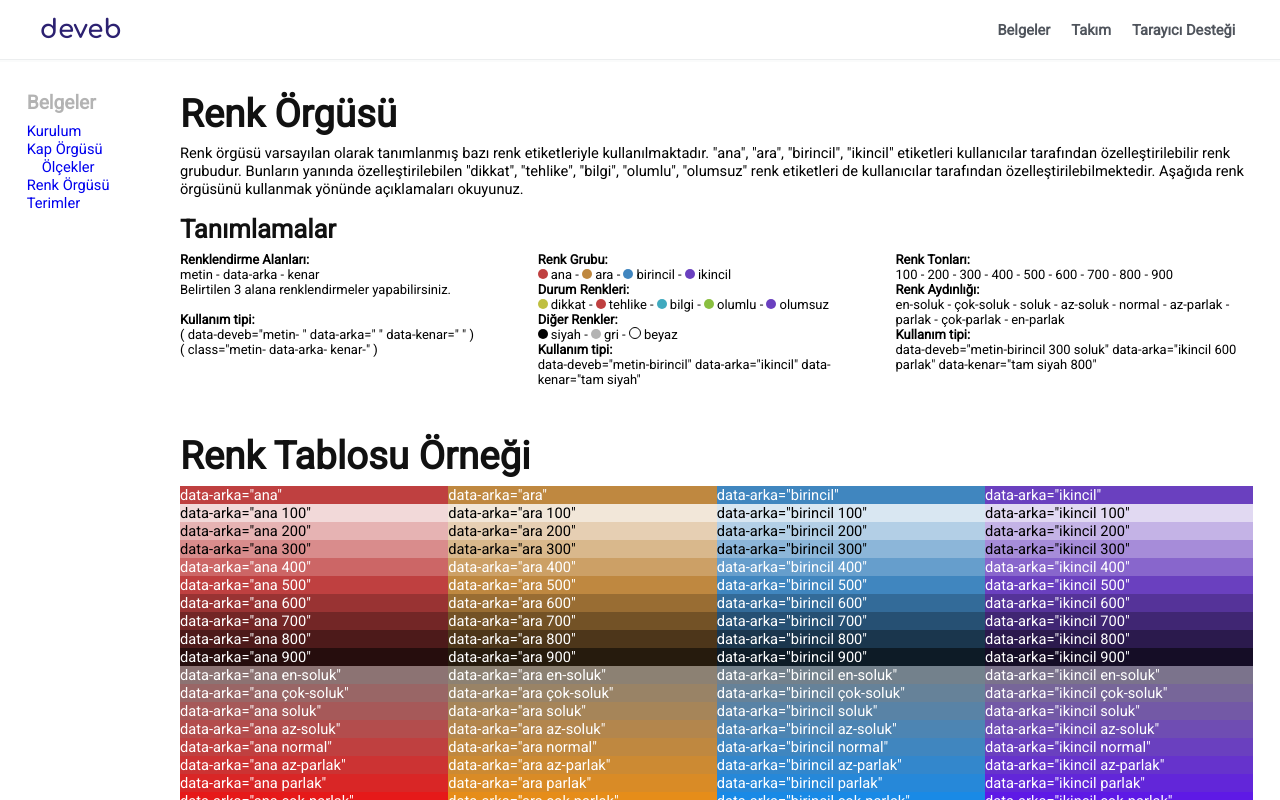
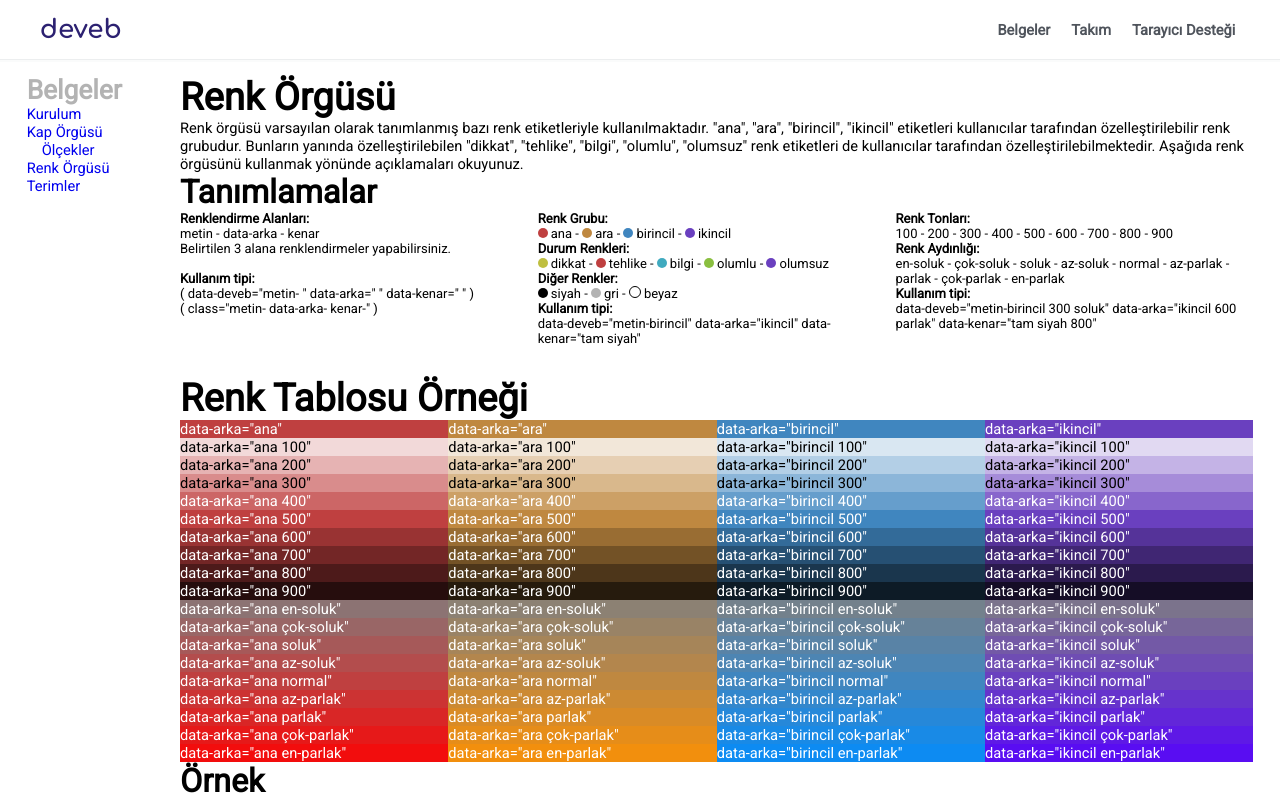
Before and after one commit to data-deveb/data-deveb.github.io, a Jekyll site: the page built from belgeler/renk-orgusu.html, in a window 1280 px wide. Shown: the top 800 px of the page. Built offline with Jekyll 4.4.1, drawn with Linux system fonts in a browser that asks for light colours; grey boxes are pictures that could not be loaded.

Commit message:
Başlıklar güncelleniyor.

```diff
--- a/assets/css/deveb.css
+++ b/assets/css/deveb.css
@@ -82,21 +82,20 @@ a, button, input, textarea {
 
 /* Başlık ayarları */
 h1, h2, h3, h4, h5, h6{
-  /* Her bulunduğu yerin genişliğinde olması ayarı */
   width: 100%;
   display: block;
+  font-weight: bold;
   -webkit-margin-before: 0;
     -webkit-margin-after: 0;
-    -webkit-margin-BAŞ: 0px;
+    -webkit-margin-start: 0px;
     -webkit-margin-end: 0px;
-  /* Başlıkları varsayılan olarak kalın yapma ayarı */
-  font-weight: bold;
-  margin:1rem 0 0.5rem 0;
-  color:#111;
 }
-h1{font-size: 2.4rem;}
-h2{font-size: 1.6rem;}
-h3{font-size: 1.2rem;}
+h1{font-size:2.6em}
+  h2{font-size:2.2em}
+    h3{font-size:1.8em}
+      h4{font-size:1.4em}
+        h5{font-size:1.2em}
+          h6{font-size:1.0em}
 
 img {
   /* Kenarlıkları sıfırlama */
```
